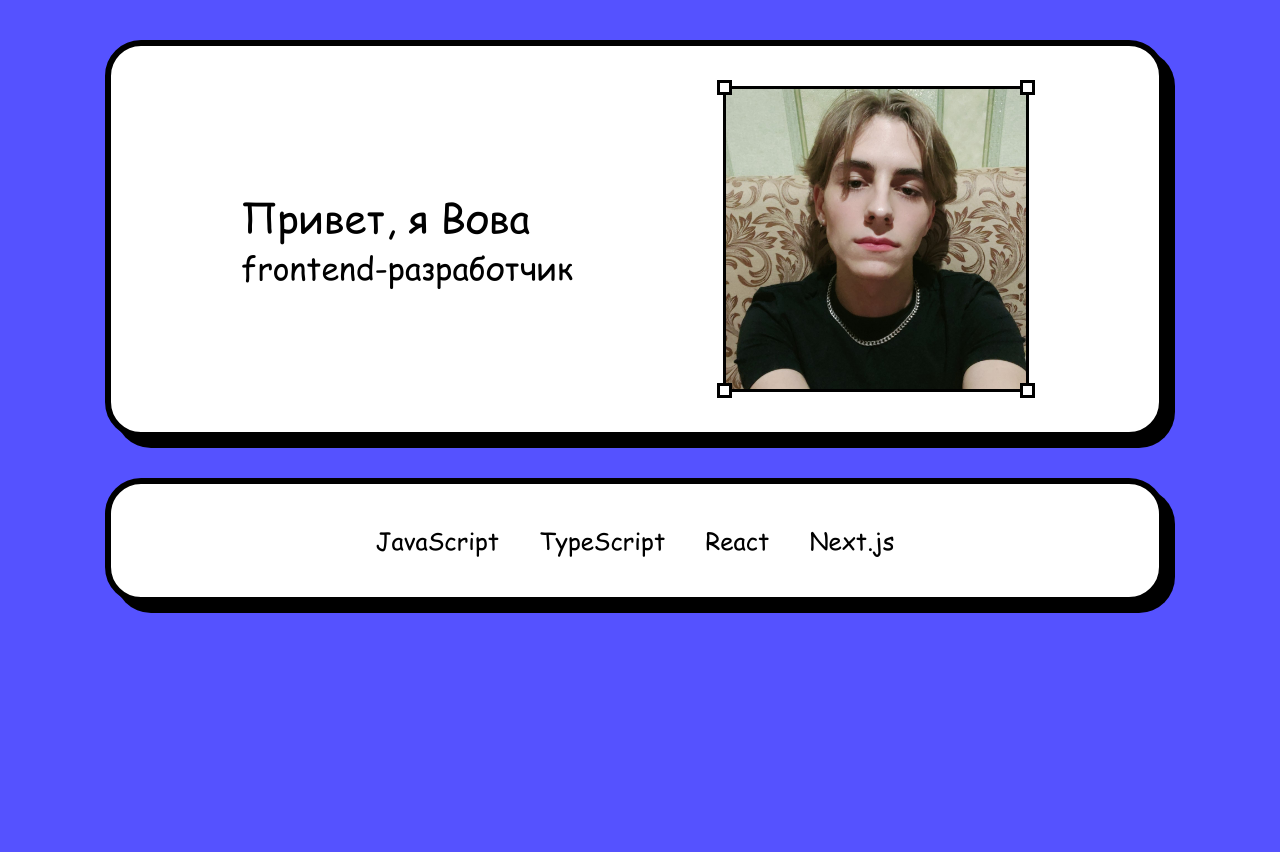
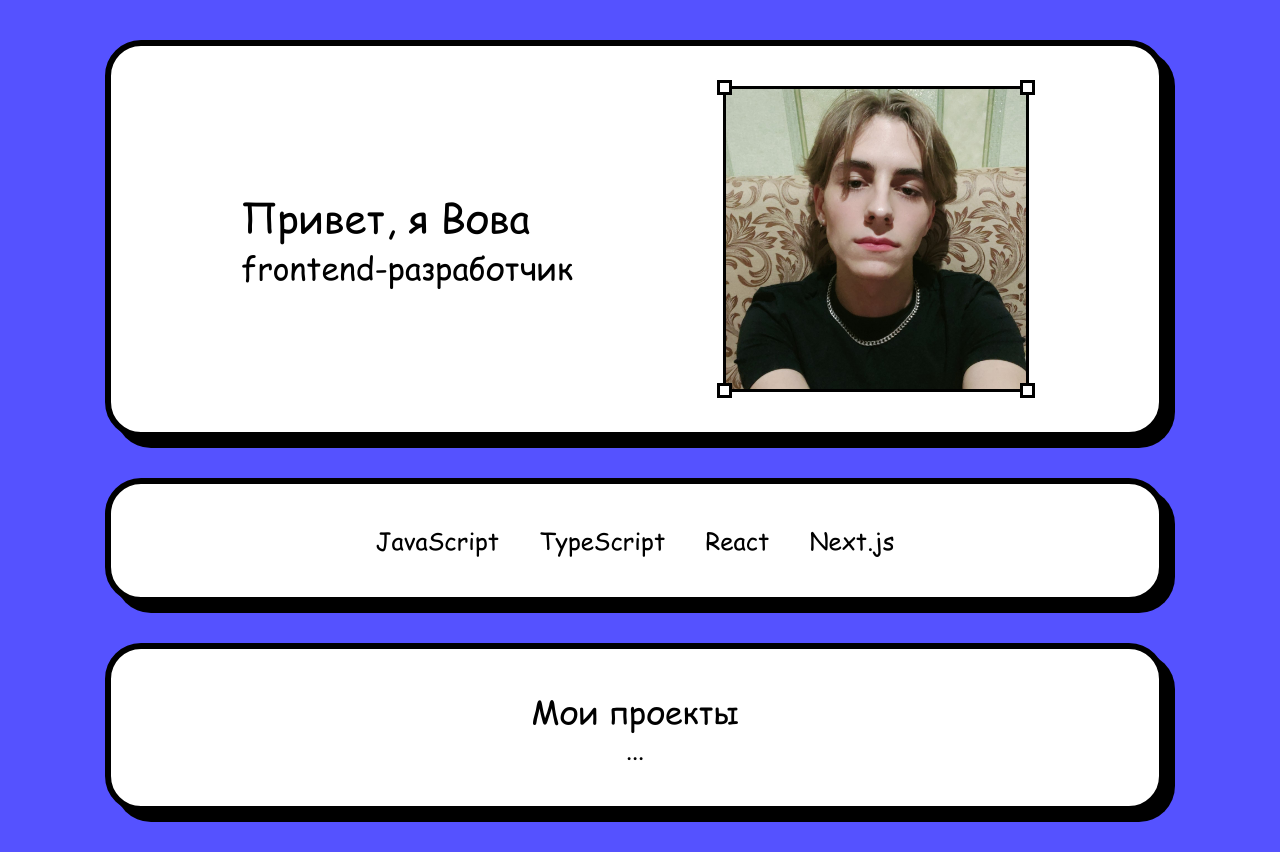
Before and after one commit to Suyukee/portfolio-website, a Next.js app: page / in a window 1280 px wide. Before the commit the page ends 800 px from the top, so only its background shows below. Built offline with nearby package versions, Linux system fonts and the light colour scheme.

Commit message:
Added project section

```diff
--- a/src/app/globals.css
+++ b/src/app/globals.css
@@ -68,7 +68,6 @@ h3 {
 	}
 	.section {
 		padding: 30px 24px;
-		box-shadow: 5px 5px 0 #000;
 	}
 }
 
--- a/src/app/page.js
+++ b/src/app/page.js
@@ -1,4 +1,5 @@
 import HeroSection from '@/components/hero-section';
+import ProjectSection from '@/components/project-section';
 import StackSection from '@/components/stack-section';
 
 export default function Home() {
@@ -6,6 +7,7 @@ export default function Home() {
 		<main className="main">
 			<HeroSection />
 			<StackSection />
+			<ProjectSection />
 		</main>
 	);
 }
--- a/src/components/hero-section.jsx
+++ b/src/components/hero-section.jsx
@@ -1,6 +1,6 @@
 import Image from 'next/image';
 import styles from '../styles/hero-section.module.css';
-import EditingBorder from './editing-border';
+import EditingBorder from '../utils/editing-border';
 
 export default function HeroSection() {
 	return (
--- /dev/null
+++ b/src/components/project-section.jsx
@@ -0,0 +1,12 @@
+import styles from '../styles/project-section.module.css';
+
+export default function ProjectSection() {
+	return (
+		<section className="section">
+			<div className={styles.section__project}>
+				<h2>Мои проекты</h2>
+				<h3>...</h3>
+			</div>
+		</section>
+	);
+}
--- /dev/null
+++ b/src/styles/project-section.module.css
@@ -0,0 +1,5 @@
+.section__project {
+	display: flex;
+	flex-direction: column;
+	align-items: center;
+}
```
Also changed, not shown: src/utils/editing-border.jsx (renamed from src/components/editing-border.jsx).
